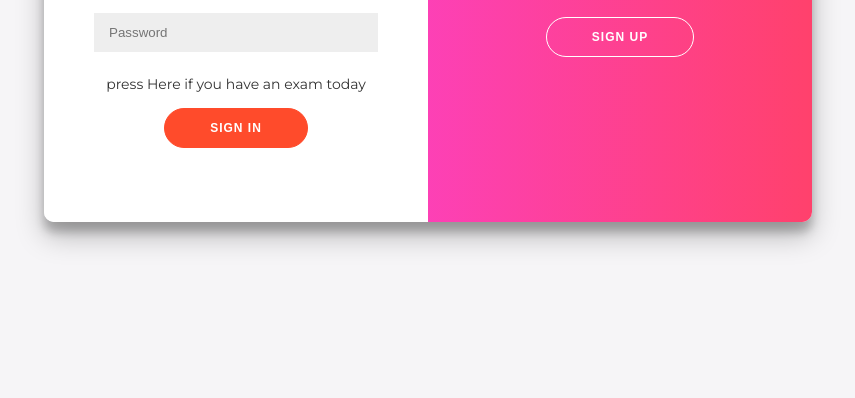
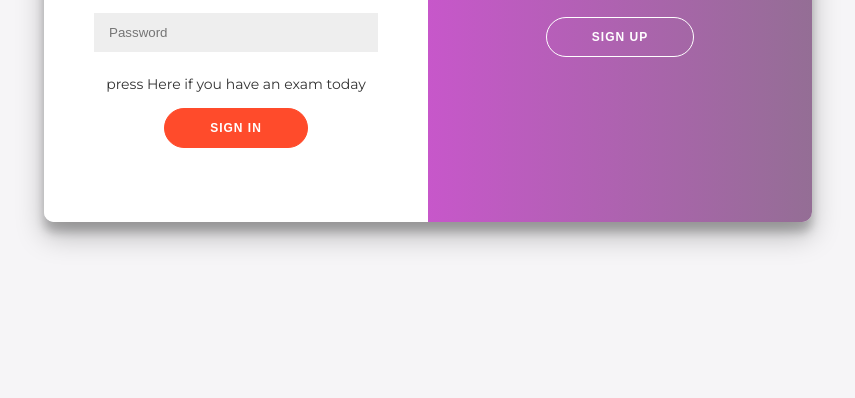
Before and after one commit to gggggggggggggggggg12358/nawras, a plain HTML site: page index.html in a window 1280 px wide. Shown: the part 432-830 px from the top of the page, without its empty margins (212-1067 px from the left). Drawn offline with Linux system fonts and the light colour scheme.

Commit message:
Update style.css

```diff
--- a/css/style.css
+++ b/css/style.css
@@ -162,7 +162,7 @@ input {
 .overlay {
 	background: #FA40FF;
 	background: -webkit-linear-gradient(to right, #FA40FF, #946E95);
-	background: linear-gradient(to right, #FA40FF, #FF416C);
+	background: linear-gradient(to right, #FA40FF, #946E95);
 	background-repeat: no-repeat;
 	background-size: cover;
 	background-position: 0 0;
```
